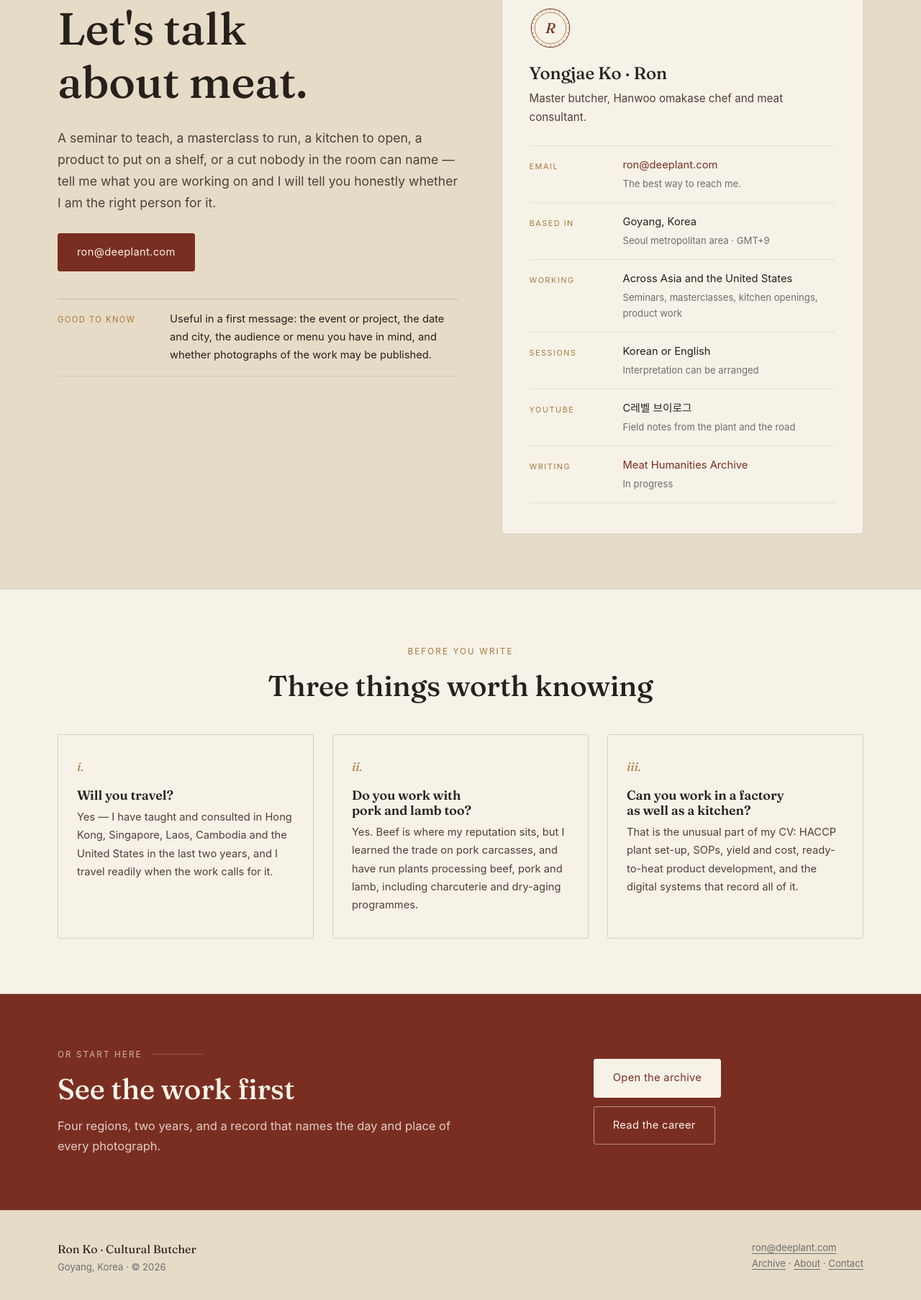
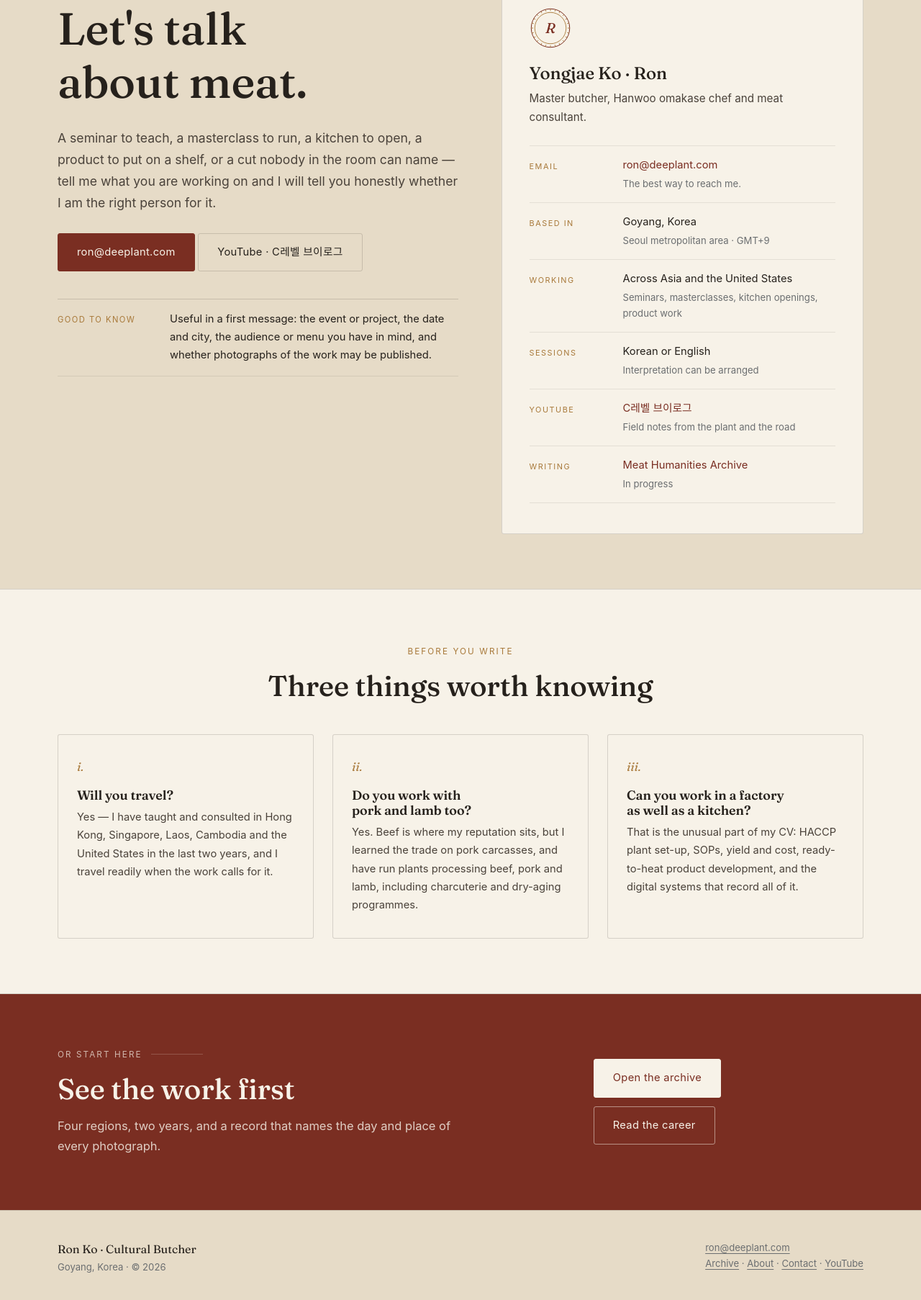
Before and after one commit to Ronkoai/ron-butchery-place, a plain HTML site: page contact.html in a window 1280 px wide. Shown: the part 186-1992 px from the top of the page at 72% size. Drawn offline with Linux system fonts and the light colour scheme; a web font is replaced by a local one.

Commit message:
Hide the employer name publicly and link the YouTube channel
- Replace Deepplant / DeepPlant OS in prose and timeline with 'a food-tech startup',
  keeping the CPO role, the bulgogi line, the HACCP plant and the 457-commit ERP work
- Keep ron@deeplant.com only as the contact address
- Link https://www.youtube.com/@cpo_ron from Contact, the home CTA and every footer
- Note the naming rule in the README

```diff
--- a/contact.html
+++ b/contact.html
@@ -63,7 +63,7 @@
           <span class="eyebrow">Contact</span>
           <h1>Let's talk about meat.</h1>
           <p class="lede">A seminar to teach, a masterclass to run, a kitchen to open, a product to put on a shelf, or a cut nobody in the room can name &mdash; tell me what you are working on and I will tell you honestly whether I am the right person for it.</p>
-          <p style="margin-top:26px;"><a class="btn" href="mailto:ron@deeplant.com?subject=Enquiry%20from%20ronko%20site">ron@deeplant.com</a></p>
+          <p style="margin-top:26px;"><a class="btn" href="mailto:ron@deeplant.com?subject=Enquiry%20from%20ronko%20site">ron@deeplant.com</a> <a class="btn ghost" href="https://www.youtube.com/@cpo_ron" target="_blank" rel="noopener">YouTube &middot; C레벨 브이로그</a></p>
 
           <div class="writing-status" style="margin-top:38px;">
             <div class="status-row">
@@ -114,7 +114,7 @@
             </div>
             <div class="detail">
               <dt>YouTube</dt>
-              <dd>C레벨 브이로그<small>Field notes from the plant and the road</small></dd>
+              <dd><a href="https://www.youtube.com/@cpo_ron" target="_blank" rel="noopener">C레벨 브이로그</a><small>Field notes from the plant and the road</small></dd>
             </div>
             <div class="detail">
               <dt>Writing</dt>
@@ -170,7 +170,7 @@
 <footer class="site-footer">
   <div class="wrap">
     <p><a class="footer-brand" href="index.html">Ron Ko &middot; Cultural Butcher</a><br>Goyang, Korea &middot; &copy; 2026</p>
-    <p><a href="mailto:ron@deeplant.com">ron@deeplant.com</a><br><a href="archive.html">Archive</a> &middot; <a href="about.html">About</a> &middot; <a href="contact.html">Contact</a></p>
+    <p><a href="mailto:ron@deeplant.com">ron@deeplant.com</a><br><a href="archive.html">Archive</a> &middot; <a href="about.html">About</a> &middot; <a href="contact.html">Contact</a> &middot; <a href="https://www.youtube.com/@cpo_ron" target="_blank" rel="noopener">YouTube</a></p>
   </div>
 </footer>
 <script src="js/main.js"></script>
```
Also changed, not shown: about.html (+2 -2 lines), archive.html (+1 -1 lines), index.html (+5 -4 lines), 1 other file.
